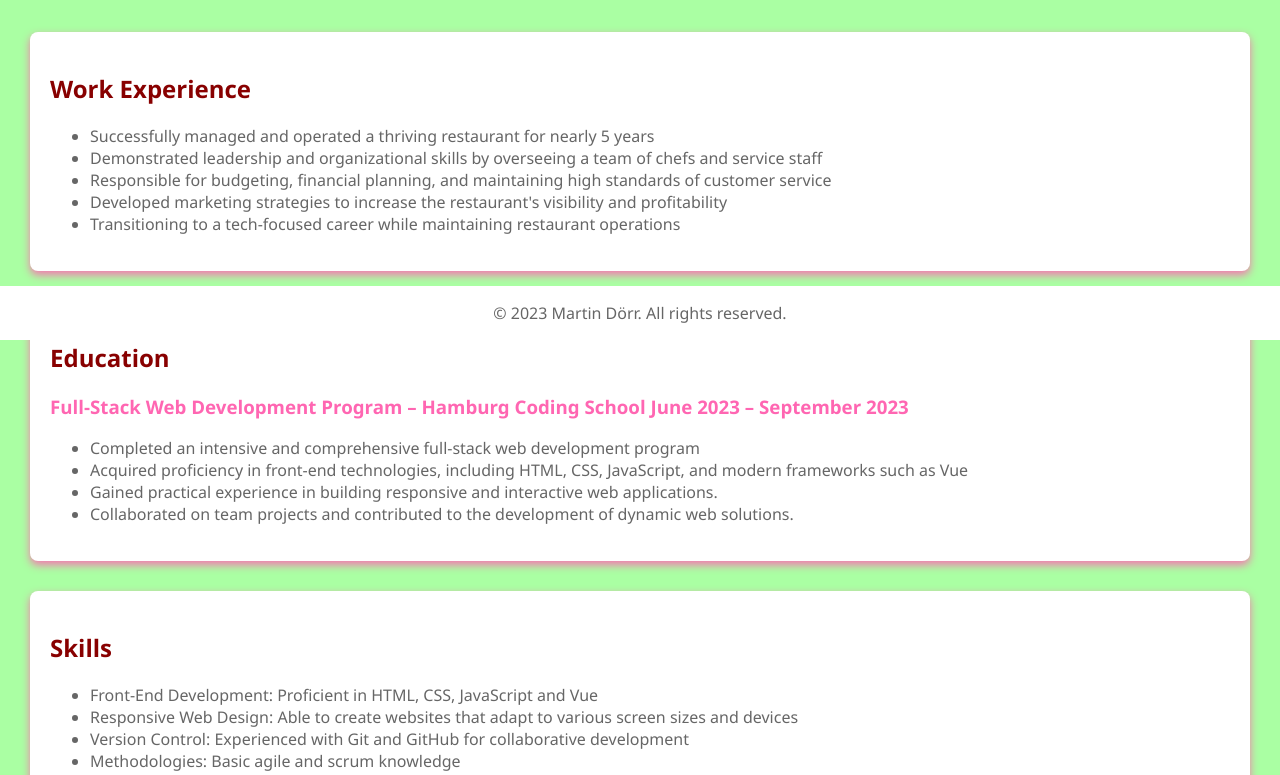
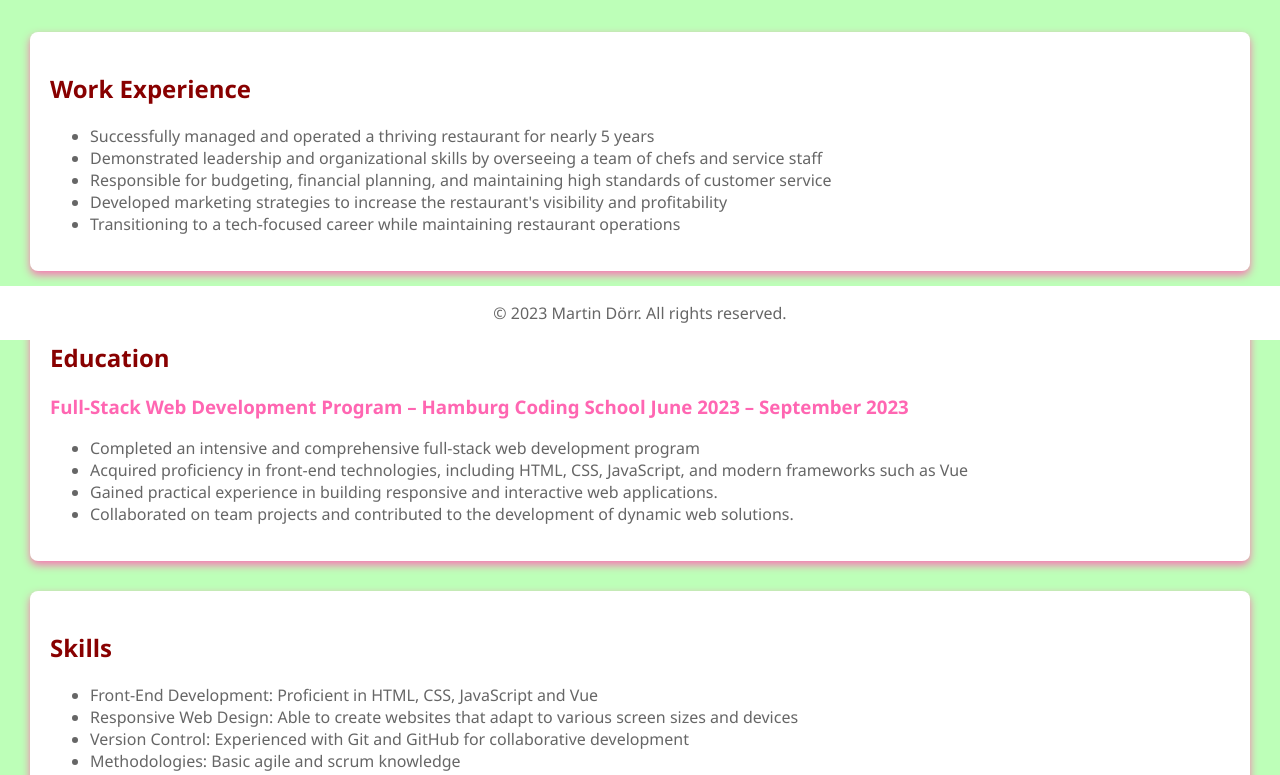
Before and after one commit to martino-bianco/Portfolio, a plain HTML site: page index.html in a window 1280 px wide. Shown: the part 460-1235 px from the top of the page. Drawn offline with Linux system fonts and the light colour scheme.

Commit message:
making the green paler

```diff
--- a/styles.css
+++ b/styles.css
@@ -3,7 +3,7 @@ body {
   margin: 0;
   padding: 0;
   box-sizing: border-box;
-  background-color: rgba(161, 255, 154, 0.9);
+  background-color: rgba(161, 255, 154, 0.7);
   color: #333;
 }
 
```
